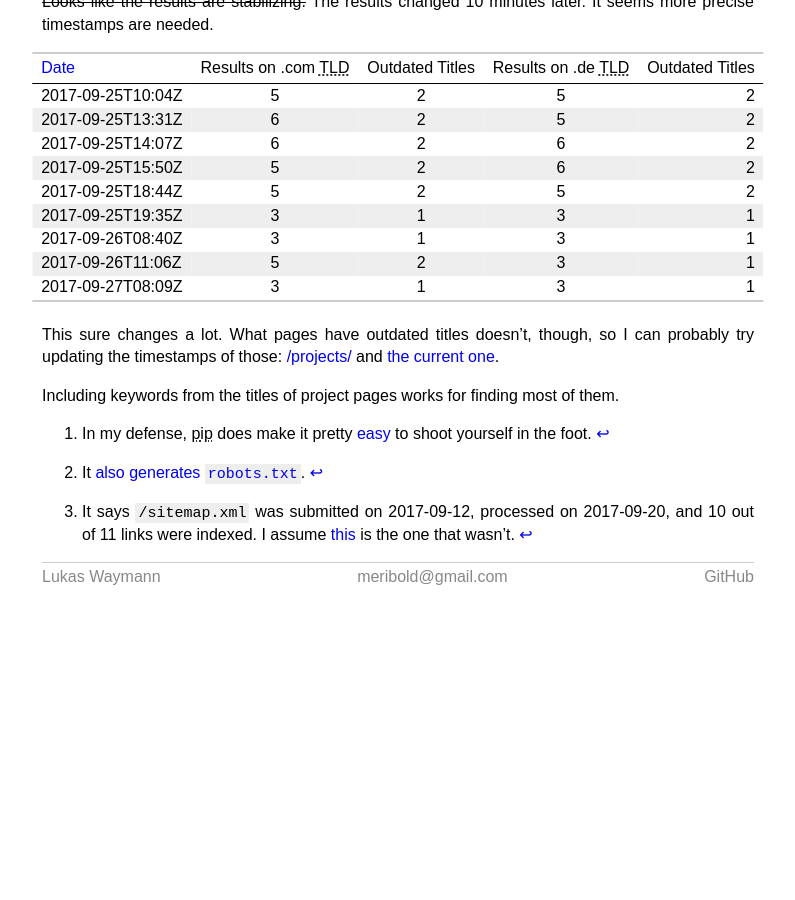
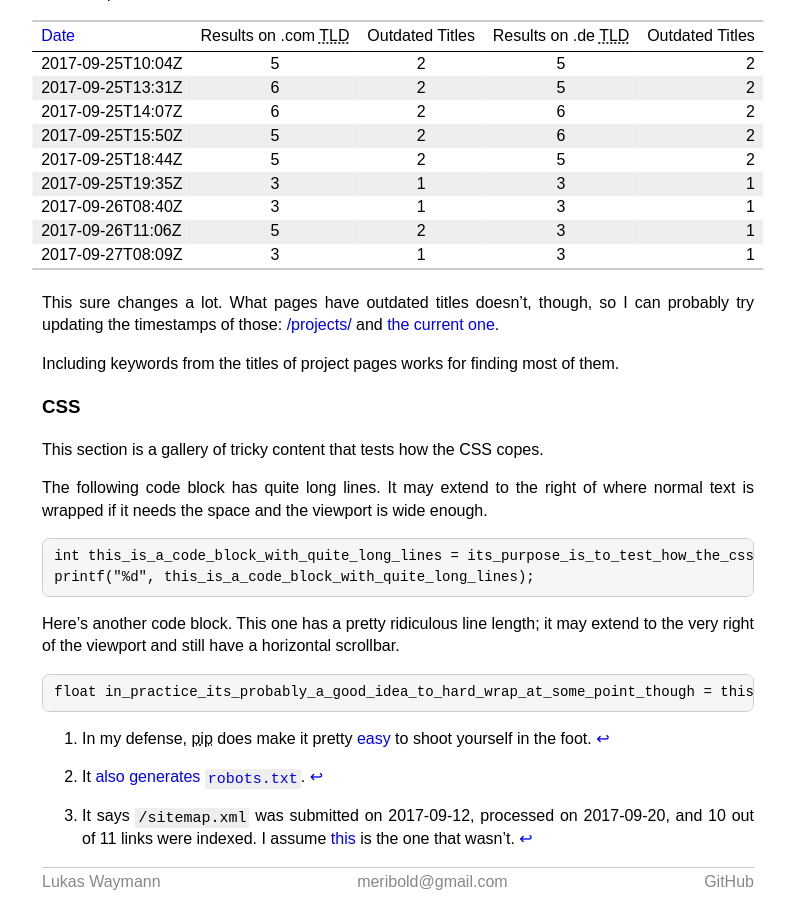
Before and after one commit to meribold/meribold.org, a Jekyll site: the page built from _posts/2017-09-02-meta.md, in a window 1280 px wide and 900 px high, scrolled down 3617 px. Shown: the whole window, without its empty margins (242-1037 px from the left). Built offline with Jekyll 4.4.1, drawn with Linux system fonts in a browser that asks for light colours; before the commit the page ends 4212 px from its top, so only the background shows below that; some of the changed text lies outside the part shown.

Commit message:
Tweak and expand meta post

````diff
--- a/_posts/2017-09-02-meta.md
+++ b/_posts/2017-09-02-meta.md
@@ -29,6 +31,10 @@ Jekyll will require committing the generated HTML pages in addition to the files
 generate them...  I'll just use Jekyll.
 
 [pages.github.com]: https://pages.github.com
+[Jekyll]: https://en.wikipedia.org/wiki/Jekyll_(software)
+[1]: https://encrypted.google.com/search?q=blog+github+pages
+[2]: https://fedoramagazine.org/make-github-pages-blog-with-pelican/
+[3]: https://gohugo.io/hosting-and-deployment/hosting-on-github/
 
 ### Installing Jekyll
 
@@ -81,7 +92,8 @@ OK...
 
     $ jekyll new . --force
 
-Errors...  let's start over.  I removed everything created by `jekyll new` and `bundle install`.
+Errors...  let's start over.  I removed everything created by `jekyll new` and `bundle
+install`.
 
     $ jekyll new . --force --skip-bundle
     New jekyll site installed in /home/meribold/meribold.github.io.
@@ -92,15 +104,23 @@ Errors...  let's start over.  I removed everything created by `jekyll new` and `
 Looks promising but <http://localhost:4000> only shows my `index.html` from my initial
 commit ([28919f5][]).  Delete it (`rm index.html`).
 
+[28919f5]: https://github.com/meribold/meribold.github.io/commit/28919f52eb31ca263df3caadc6f4d4ca4ff4e7f3
+
 That's better: some kind of demo page ([1327f24][]).  Let's add this Markdown file as
 described in [`_posts/2017-09-02-welcome-to-jekyll.markdown`][welcome-to-jekyll.markdown]
 ([4f8937c][]):
+
+[1327f24]: https://github.com/meribold/meribold.github.io/commit/1327f24fdf3227093340df3565e61a2e7da0725a
+[welcome-to-jekyll.markdown]: https://github.com/meribold/meribold.github.io/blob/1327f24fdf3227093340df3565e61a2e7da0725a/_posts/2017-09-02-welcome-to-jekyll.markdown
+[4f8937c]: https://github.com/meribold/meribold.github.io/commit/4f8937cdcf510f7e1b494d410c175581de638428
 
     $ mv meta.md _posts/$(date -I)/meta.md
 
 When I serve the site locally, the new post shows up but isn't themed.  On GitHub it
 somehow is themed.  Anyway, it probably needs some front matter: [34c1623][].  That does
 it.
+
+[34c1623]: https://github.com/meribold/meribold.github.io/commit/34c1623b3ca4d21b09b74e203d4925dee66d4d60
 
 At this point I looked at and edited all those other files `jekyll new` created.
 
@@ -110,12 +130,14 @@ I want to include my theme in my repository so I can make major changes easily.
 covered [here][8].  It's also possible to use a [gem-based theme][] and selectively
 override defaults while still getting updates to the theme used.
 
+[8]: https://jekyllrb.com/docs/themes/#converting-gem-based-themes-to-regular-themes
+[gem-based theme]: https://jekyllrb.com/docs/themes/#understanding-gem-based-themes
+
 >   The goal of gem-based themes is to allow you to get all the benefits of a robust,
 >   continually updated theme without having all the theme's files getting in your way and
 >   over-complicating what might be your primary focus: creating content.
 >   ---[Tom Johnson][]
 
-[gem-based theme]: https://jekyllrb.com/docs/themes/#understanding-gem-based-themes
 [Tom Johnson]: https://github.com/jekyll/jekyll/commit/a6d357050a33b95eb448c962d7a6a6279c9e3de6
 
 I don't want my theme to randomly change, though.  (And probably break my overrides in the
@@ -142,11 +169,26 @@ Or rather, "being noticed by search engines at all": Google only has two results
 "[site:meribold.github.io][9]" (the site currently has 10 pages).  Following the advice of
 whatever ranks highly when searching for "[jekyll seo][10]" seems logical.
 
+[9]: https://encrypted.google.com/search?q=site%3Ameribold.github.io
+[10]: https://encrypted.google.com/search?q=jekyll+seo
+
 The [jekyll-seo-tag][] plugin will apparently automate adding a bunch of metadata tags
 that will help ([a6d1930][]).  I'm also using the [jekyll-sitemap][] gem now ([435a157][])
 to generate this [`sitemap.xml`][sitemap.xml][^robots] and [submitted it to Google][gsc].
 Sitemaps "[inform search engines about URLs on a website that are available for
 crawling][Sitemaps]".
+
+[^robots]: It [also generates][11] [`robots.txt`][robots.txt].
+
+[jekyll-seo-tag]: https://github.com/jekyll/jekyll-seo-tag
+[a6d1930]: https://github.com/meribold/meribold.github.io/commit/a6d193008adb270710e9a370433ab6acefc369e5
+[jekyll-sitemap]: https://github.com/jekyll/jekyll-sitemap
+[435a157]: https://github.com/meribold/meribold.github.io/commit/435a1578492f93e0af8c1380399ecf314cf25b2a
+[sitemap.xml]: /sitemap.xml
+[gsc]: https://en.wikipedia.org/wiki/Google_Search_Console
+[Sitemaps]: https://en.wikipedia.org/wiki/Sitemaps
+[11]: https://github.com/jekyll/jekyll-sitemap/blob/2e2bb3cf19a0e070e77986f67d6c2e1ac6334107/History.markdown#minor-enhancements-2
+[robots.txt]: /robots.txt
 
 A day later (09-13), this hasn't worked out.  There is currently one Google result and the
 snippet's title isn't updated.  I added some semi-made-up modification date metadata to
@@ -221,46 +266,32 @@ seems more precise timestamps are needed.
 | 2017-09-26T11:06Z | 5                   | 2               | 3                  | 1               |
 | 2017-09-27T08:09Z | 3                   | 1               | 3                  | 1               |
 
+[ISO 8601]: https://xkcd.com/1179/
+
 This sure changes a lot.  What pages have outdated titles doesn't, though, so I can
 probably try updating the timestamps of those: [/projects/](/projects/) and [the current
 one](./meta.html).
 
 Including keywords from the titles of project pages works for finding most of them.
 
-[GitHub Pages]: https://pages.github.com
-[Jekyll]: https://en.wikipedia.org/wiki/Jekyll_(software)
-[1]: https://encrypted.google.com/search?q=blog+github+pages
-[2]: https://fedoramagazine.org/make-github-pages-blog-with-pelican/
-[3]: https://gohugo.io/hosting-and-deployment/hosting-on-github/
-[4]: https://wiki.archlinux.org/index.php/Jekyll
-[5]: https://jekyllrb.com/docs/github-pages/#use-the-github-pages-gem
-[6]: https://github.com/github/pages-gem
-[Bundler]: https://github.com/bundler/bundler
-[7]: https://jekyllrb.com/docs/quickstart/
-[28919f5]: https://github.com/meribold/meribold.github.io/commit/28919f52eb31ca263df3caadc6f4d4ca4ff4e7f3
-[1327f24]: https://github.com/meribold/meribold.github.io/commit/1327f24fdf3227093340df3565e61a2e7da0725a
-[welcome-to-jekyll.markdown]: https://github.com/meribold/meribold.github.io/blob/1327f24fdf3227093340df3565e61a2e7da0725a/_posts/2017-09-02-welcome-to-jekyll.markdown
-[4f8937c]: https://github.com/meribold/meribold.github.io/commit/4f8937cdcf510f7e1b494d410c175581de638428
-[34c1623]: https://github.com/meribold/meribold.github.io/commit/34c1623b3ca4d21b09b74e203d4925dee66d4d60
-[8]: https://jekyllrb.com/docs/themes/#converting-gem-based-themes-to-regular-themes
-[f978760]: https://github.com/meribold/meribold.github.io/commit/f978760a2d7953671c57d3a3f6be7776c8e6435a
-[minima]: https://github.com/jekyll/minima
-[de12477]: https://github.com/meribold/meribold.github.io/commit/de124779eeeb7d4e83ad84dd2812cce9d902d791
-[9]: https://encrypted.google.com/search?q=site%3Ameribold.github.io
-[10]: https://encrypted.google.com/search?q=jekyll+seo
-[jekyll-seo-tag]: https://github.com/jekyll/jekyll-seo-tag
-[a6d1930]: https://github.com/meribold/meribold.github.io/commit/a6d193008adb270710e9a370433ab6acefc369e5
-[jekyll-sitemap]: https://github.com/jekyll/jekyll-sitemap
-[435a157]: https://github.com/meribold/meribold.github.io/commit/435a1578492f93e0af8c1380399ecf314cf25b2a
-[sitemap.xml]: /sitemap.xml
-[gsc]: https://en.wikipedia.org/wiki/Google_Search_Console
-[Sitemaps]: https://en.wikipedia.org/wiki/Sitemaps
-[robots.txt]: /robots.txt
-[11]: https://github.com/jekyll/jekyll-sitemap/blob/2e2bb3cf19a0e070e77986f67d6c2e1ac6334107/History.markdown#minor-enhancements-2
-[14]: /googled1df7058b163306e.html
-[15]: https://www.google.de/search?q=site%3Ameribold.github.io+pvp
-[projects]: /projects
-[ISO 8601]: https://xkcd.com/1179/
+### CSS
+
+This section is a gallery of tricky content that tests how the CSS copes.
+
+The following code block has quite long lines.  It may extend to the right of where normal
+text is wrapped if it needs the space and the viewport is wide enough.
+
+```
+int this_is_a_code_block_with_quite_long_lines = its_purpose_is_to_test_how_the_css_copes_with_something_like_that();
+printf("%d", this_is_a_code_block_with_quite_long_lines);
+```
+
+Here's another code block.  This one has a pretty ridiculous line length; it may extend to
+the very right of the viewport and still have a horizontal scrollbar.
+
+```
+float in_practice_its_probably_a_good_idea_to_hard_wrap_at_some_point_though = this_is_a_constant_with_a_name_that_is_much_too_long_unfortunately + 123456789.0 / 2.0;
+```
 
 *[gem]: A RubyGem is a packaged Ruby program that can be installed with the RubyGems package manager.
 *[pip]: pip installs packages
````
Also changed, not shown: other parts of _posts/2017-09-02-meta.md (+19 -4 lines).
